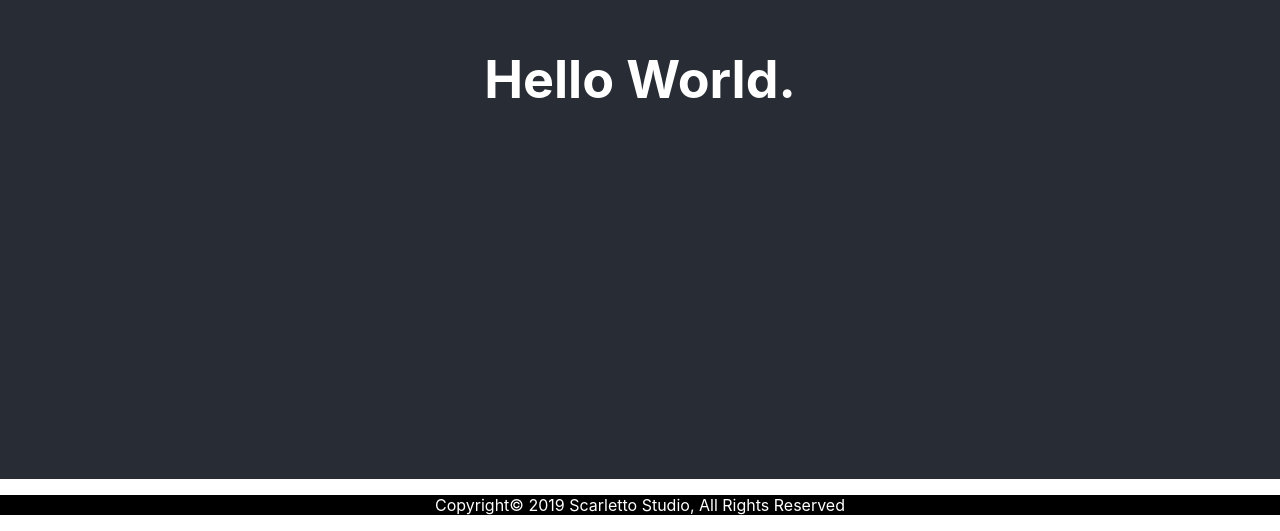
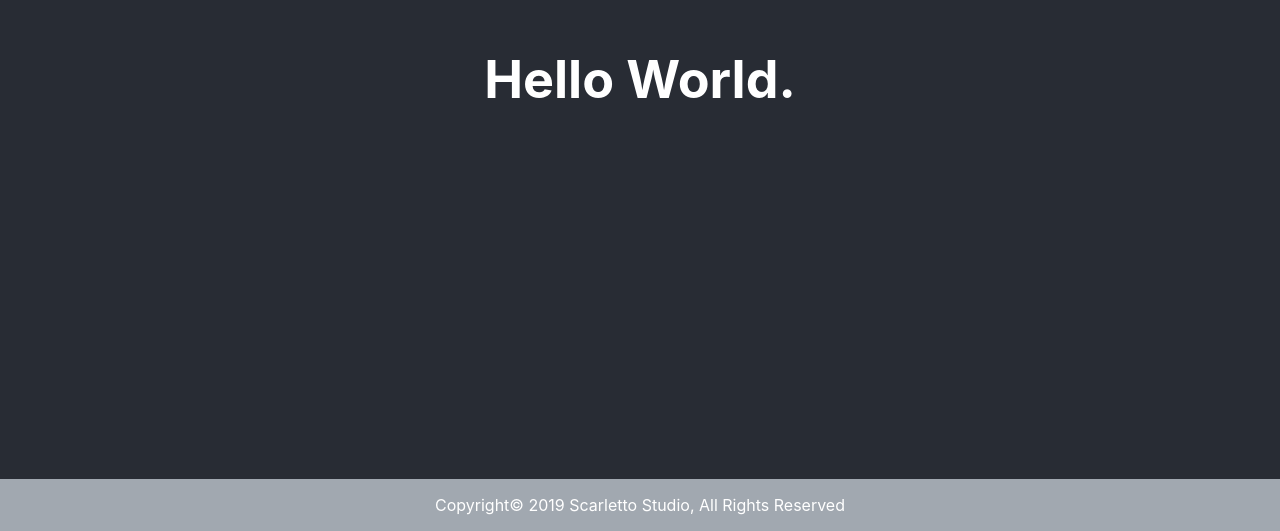
Before and after one commit to Scarletto-Studio/GeneralWorld, a React (Create React App) app: page / in a window 1280 px wide. Shown: the part 321-852 px from the top of the page. Built offline with nearby package versions, Linux system fonts and the light colour scheme.

Commit message:
Edit Footer.

```diff
--- a/src/App.js
+++ b/src/App.js
@@ -11,9 +11,9 @@ class App extends Component {
         <header className="App-header">
           <Navbar />
         </header>
-      <footer>
-        <Footer />
-      </footer>
+        <footer>
+          <Footer />
+        </footer>
       </div>
     );
   }
--- a/src/components/footer.js
+++ b/src/components/footer.js
@@ -2,9 +2,13 @@ import React , {Component} from 'react'
 import styled from 'styled-components'
 
 const Foot = styled.footer`
-    background: black;
+    background: #a1a8b0;
+    display: flex;
+    justify-content: center;
     color: white;
     height: 100%;
+    weight: 100%;
+    top: 0;
 `
 
 class Footer extends Component {
```
